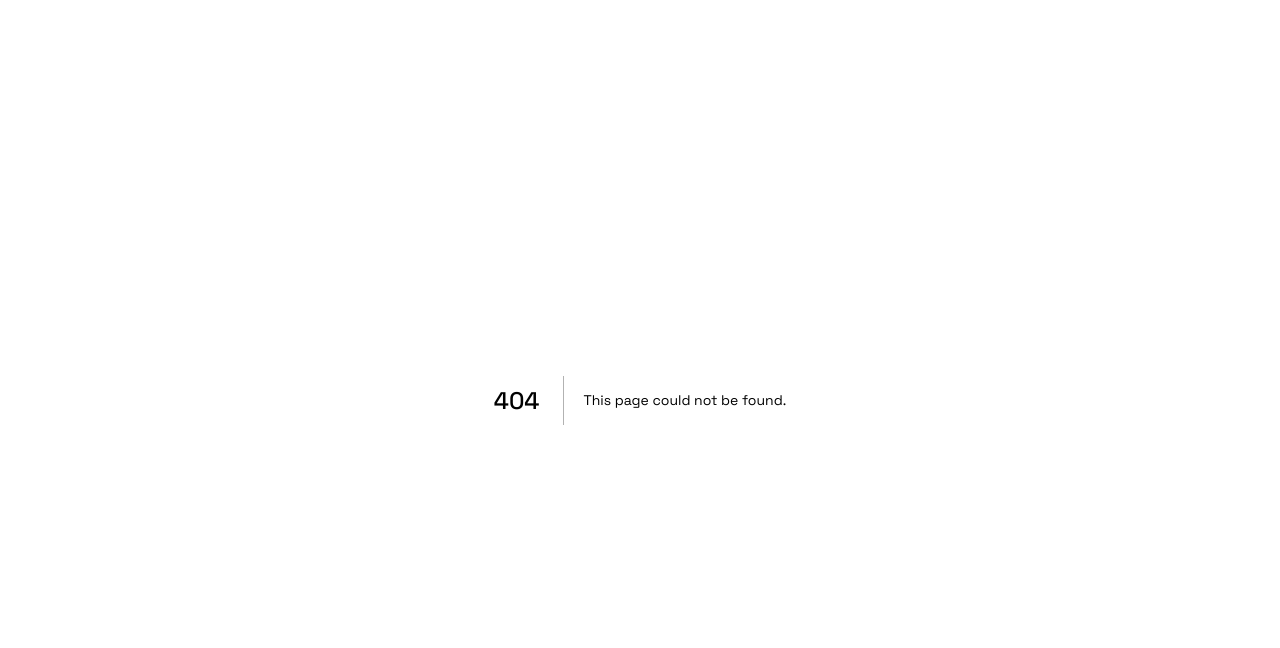
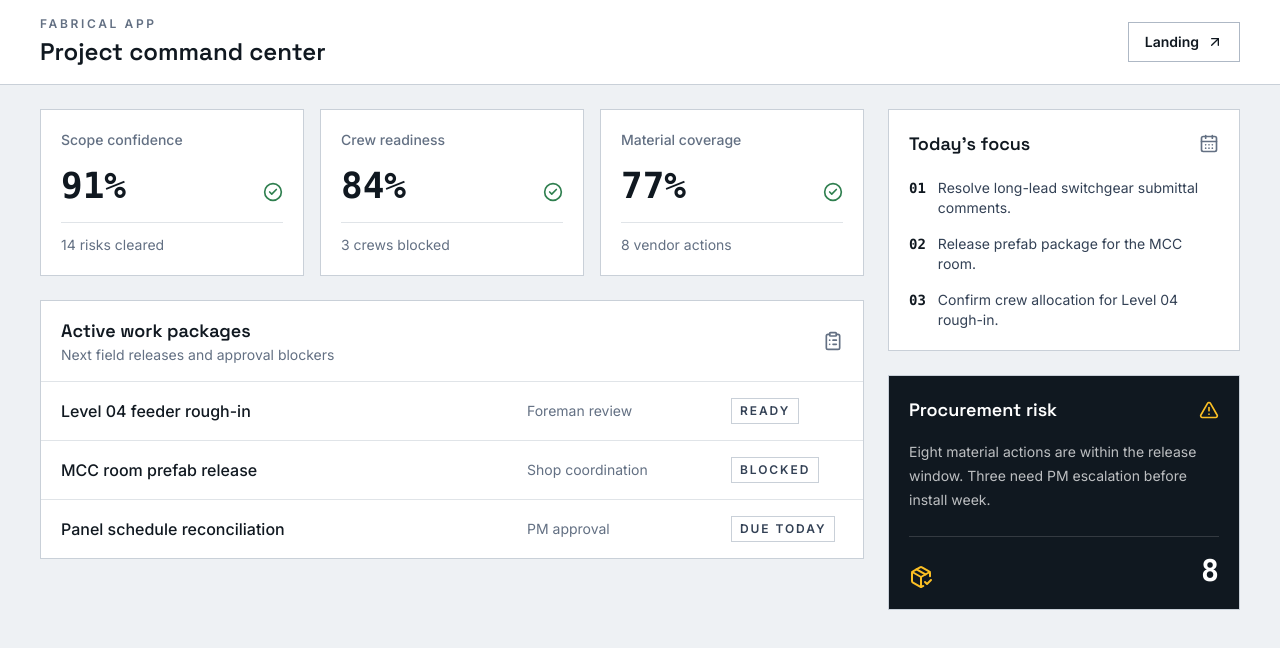
Before and after one commit to alek-karp/fabrical-landing, a Next.js app: page /app in a window 1280 px wide. Before the commit this address had no page. Shown: the top 648 px of the page. Built offline with nearby package versions, Linux system fonts and the light colour scheme.

Commit message:
feat(app): add authenticated app route

```diff
--- a/app/login/page.tsx
+++ b/app/(auth)/login/page.tsx
@@ -1,10 +1,17 @@
 import { ArrowLeft } from "lucide-react";
 import Link from "next/link";
+import { redirect } from "next/navigation";
 
 import { LoginForm } from "@/components/login-form";
 import { Button } from "@/components/ui/button";
 
-export default function LoginPage() {
+const LoginPage = () => {
+  const login = async () => {
+    "use server";
+
+    redirect("/app");
+  };
+
   return (
     <div className="relative flex min-h-svh flex-col items-center justify-center bg-muted p-6 md:p-10">
       <Button
@@ -18,8 +25,10 @@ export default function LoginPage() {
         </Link>
       </Button>
       <div className="w-full max-w-sm md:max-w-4xl">
-        <LoginForm />
+        <LoginForm action={login} />
       </div>
     </div>
   );
-}
+};
+
+export default LoginPage;
--- a/app/new/page.tsx
+++ b/app/(marketing)/_components/landing-page.tsx
@@ -2,12 +2,10 @@ import { Footer } from "@/components/footer";
 import { Hero } from "@/components/hero";
 import { LandingPageBody } from "@/components/landing-page-body";
 
-export default function NewPage() {
-  return (
+export const LandingPage = () => (
   <>
     <Hero />
     <LandingPageBody />
     <Footer />
   </>
 );
-}
--- /dev/null
+++ b/app/(marketing)/new/page.tsx
@@ -0,0 +1,5 @@
+import { LandingPage } from "../_components/landing-page";
+
+const NewPage = () => <LandingPage />;
+
+export default NewPage;
--- /dev/null
+++ b/app/(marketing)/page.tsx
@@ -0,0 +1,5 @@
+import { LandingPage } from "./_components/landing-page";
+
+const Page = () => <LandingPage />;
+
+export default Page;
--- /dev/null
+++ b/app/(product)/app/_components/app-home.tsx
@@ -0,0 +1,150 @@
+import {
+  AlertTriangle,
+  ArrowUpRight,
+  CalendarDays,
+  CheckCircle2,
+  ClipboardList,
+  PackageCheck,
+} from "lucide-react";
+
+const readinessItems = [
+  { label: "Scope confidence", value: "91%", status: "14 risks cleared" },
+  { label: "Crew readiness", value: "84%", status: "3 crews blocked" },
+  { label: "Material coverage", value: "77%", status: "8 vendor actions" },
+];
+
+const workPackages = [
+  {
+    name: "Level 04 feeder rough-in",
+    owner: "Foreman review",
+    state: "Ready",
+  },
+  {
+    name: "MCC room prefab release",
+    owner: "Shop coordination",
+    state: "Blocked",
+  },
+  {
+    name: "Panel schedule reconciliation",
+    owner: "PM approval",
+    state: "Due today",
+  },
+];
+
+export const AppHome = () => (
+  <main className="min-h-screen bg-[#eef1f4] text-[#101820]">
+    <header className="border-b border-[#c9d0d8] bg-white px-6 py-4 md:px-10">
+      <div className="mx-auto flex max-w-7xl items-center justify-between gap-4">
+        <div>
+          <p className="text-xs font-semibold uppercase tracking-[0.22em] text-[#637083]">
+            Fabrical app
+          </p>
+          <h1 className="mt-1 text-2xl font-semibold tracking-normal">
+            Project command center
+          </h1>
+        </div>
+        <a
+          className="inline-flex h-10 items-center gap-2 border border-[#aeb8c5] bg-white px-4 text-sm font-semibold text-[#101820] transition-colors hover:bg-[#f7f8fa]"
+          href="/"
+        >
+          Landing
+          <ArrowUpRight className="size-4" aria-hidden="true" />
+        </a>
+      </div>
+    </header>
+
+    <div className="mx-auto grid max-w-7xl gap-6 px-6 py-6 md:px-10 lg:grid-cols-[1fr_22rem]">
+      <section className="space-y-6">
+        <div className="grid gap-4 md:grid-cols-3">
+          {readinessItems.map((item) => (
+            <div
+              className="border border-[#c9d0d8] bg-white p-5"
+              key={item.label}
+            >
+              <p className="text-sm font-medium text-[#637083]">{item.label}</p>
+              <div className="mt-4 flex items-end justify-between gap-3">
+                <span className="font-mono text-4xl font-semibold">
+                  {item.value}
+                </span>
+                <CheckCircle2 className="mb-1 size-5 text-[#2f7f4f]" />
+              </div>
+              <p className="mt-4 border-t border-[#e0e4e8] pt-3 text-sm text-[#637083]">
+                {item.status}
+              </p>
+            </div>
+          ))}
+        </div>
+
+        <section className="border border-[#c9d0d8] bg-white">
+          <div className="flex items-center justify-between border-b border-[#e0e4e8] px-5 py-4">
+            <div>
+              <h2 className="text-lg font-semibold tracking-normal">
+                Active work packages
+              </h2>
+              <p className="text-sm text-[#637083]">
+                Next field releases and approval blockers
+              </p>
+            </div>
+            <ClipboardList className="size-5 text-[#637083]" />
+          </div>
+          <div className="divide-y divide-[#e0e4e8]">
+            {workPackages.map((item) => (
+              <div
+                className="grid gap-3 px-5 py-4 md:grid-cols-[1fr_12rem_7rem] md:items-center"
+                key={item.name}
+              >
+                <span className="font-medium">{item.name}</span>
+                <span className="text-sm text-[#637083]">{item.owner}</span>
+                <span className="w-fit border border-[#c9d0d8] px-2 py-1 text-xs font-semibold uppercase tracking-[0.16em] text-[#334155]">
+                  {item.state}
+                </span>
+              </div>
+            ))}
+          </div>
+        </section>
+      </section>
+
+      <aside className="space-y-6">
+        <section className="border border-[#c9d0d8] bg-white p-5">
+          <div className="flex items-center justify-between gap-4">
+            <h2 className="text-lg font-semibold tracking-normal">
+              Today&apos;s focus
+            </h2>
+            <CalendarDays className="size-5 text-[#637083]" />
+          </div>
+          <ol className="mt-5 space-y-4 text-sm text-[#334155]">
+            <li className="flex gap-3">
+              <span className="font-mono font-semibold text-[#101820]">01</span>
+              Resolve long-lead switchgear submittal comments.
+            </li>
+            <li className="flex gap-3">
+              <span className="font-mono font-semibold text-[#101820]">02</span>
+              Release prefab package for the MCC room.
+            </li>
+            <li className="flex gap-3">
+              <span className="font-mono font-semibold text-[#101820]">03</span>
+              Confirm crew allocation for Level 04 rough-in.
+            </li>
+          </ol>
+        </section>
+
+        <section className="border border-[#c9d0d8] bg-[#101820] p-5 text-white">
+          <div className="flex items-center justify-between gap-4">
+            <h2 className="text-lg font-semibold tracking-normal">
+              Procurement risk
+            </h2>
+            <AlertTriangle className="size-5 text-[#fbbf24]" />
+          </div>
+          <p className="mt-4 text-sm leading-6 text-white/72">
+            Eight material actions are within the release window. Three need PM
+            escalation before install week.
+          </p>
+          <div className="mt-6 flex items-end justify-between border-t border-white/15 pt-4">
+            <PackageCheck className="size-6 text-[#fbbf24]" />
+            <span className="font-mono text-3xl font-semibold">8</span>
+          </div>
+        </section>
+      </aside>
+    </div>
+  </main>
+);
--- /dev/null
+++ b/app/(product)/app/page.tsx
@@ -0,0 +1,5 @@
+import { AppHome } from "./_components/app-home";
+
+const Page = () => <AppHome />;
+
+export default Page;
--- a/app/page.tsx
+++ /dev/null
@@ -1,5 +0,0 @@
-import { Hero } from "@/components/hero";
-
-export default function Home() {
-  return <Hero />;
-}
--- a/components/login-form.tsx
+++ b/components/login-form.tsx
@@ -11,19 +11,22 @@ import {
 import { Input } from "@/components/ui/input"
 
 export function LoginForm({
+  action,
   className,
   ...props
-}: React.ComponentProps<"div">) {
+}: React.ComponentProps<"div"> & {
+  action?: (formData: FormData) => void | Promise<void>
+}) {
   return (
     <div className={cn("flex flex-col gap-6", className)} {...props}>
       <Card className="rounded-none border-[#cdbb85] shadow-none ring-0 overflow-hidden p-0">
         <CardContent className="grid p-0 md:grid-cols-2">
-          <form className="p-6 md:p-8">
+          <form action={action} className="p-6 md:p-8">
             <FieldGroup>
               <div className="flex flex-col items-center gap-2 text-center">
                 <h1 className="text-2xl font-bold">Welcome back</h1>
                 <p className="text-balance text-muted-foreground">
-                  Login to your Acme Inc account
+                  Login to your Fabrical account
                 </p>
               </div>
               <Field>
```
Lines whose indentation alone changed are shown as unchanged.
